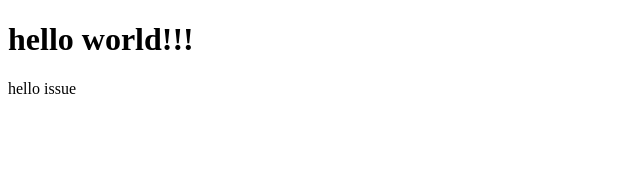
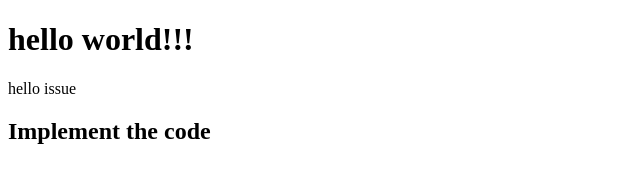
Before and after one commit to rathahello/practice_github, a plain HTML site: page index.html in a window 1280 px wide. Shown: the whole page, without its empty margins (0-640 px from the left). Drawn offline with Linux system fonts and the light colour scheme.

Commit message:
#2 implement

```diff
--- a/index.html
+++ b/index.html
@@ -9,5 +9,6 @@
 <body>
     <h1>hello world!!!</h1>
     <p>hello issue</p>
+    <h2>Implement the code</h2>
 </body>
 </html>
```
